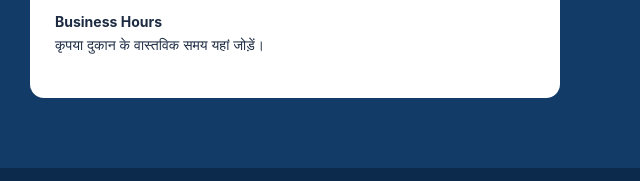
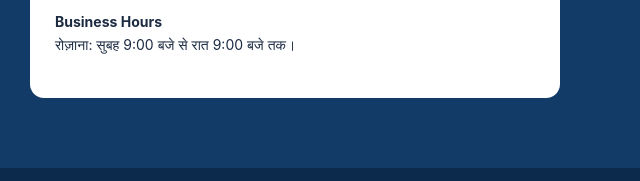
Before and after one commit to rahulkumarchaupal123-oss/rahul-cyber-cafe, a plain HTML site: page index.html in a window 1280 px wide. Shown: the part 2585-2766 px from the top of the page, 640-1280 px from the left. Drawn offline with Linux system fonts and the light colour scheme.

Commit message:
Update index.html

```diff
--- a/index.html
+++ b/index.html
@@ -32,7 +32,7 @@
 </div></section>
 <section id="printing" class="print-section"><div class="wrap print-grid"><div><p class="eyebrow">DOCUMENT PRINTING</p><h2>Print your documents<br>without the hassle.</h2><p>हमारी दुकान पर PDF और image documents की Black & White तथा Colour printing उपलब्ध है। QR-based online print ordering सुविधा विकसित की जा रही है।</p><ul><li>PDF / JPG / PNG print support</li><li>Black & White और Colour options</li><li>Single-side printing</li><li>प्रिंट से पहले कीमत की जानकारी</li></ul><p class="notice">ऑनलाइन QR Print Portal अभी सक्रिय नहीं है। कृपया चालू होने से पहले इस सेक्शन को live order link से न जोड़ें।</p></div><div class="print-box"><div class="paper"><div class="paper-logo">RC</div><div class="paper-lines"></div><div class="paper-lines small"></div><div class="paper-grid"></div><div class="paper-lines"></div><div class="paper-lines small"></div></div><div class="print-caption">DOCUMENT PRINTING<br><small>Black & White · Colour</small></div></div></div></section>
 <section id="about" class="section wrap about"><div><p class="eyebrow">ABOUT RAHUL CYBER CAFE</p><h2>आपके शहर में डिजिटल सहायता</h2></div><div><p>Rahul Cyber Cafe, Madhubani, Bihar में ऑनलाइन सेवाओं और डॉक्यूमेंट संबंधी जरूरतों के लिए स्थानीय सहायता केंद्र है। हमारा उद्देश्य प्रक्रियाओं को समझने, फॉर्म भरने और दस्तावेज तैयार करने में ग्राहकों की मदद करना है।</p><p class="small">हम सरकारी विभाग या बैंक नहीं हैं। किसी भी आवेदन की स्वीकृति संबंधित विभाग/संस्था के निर्णय पर निर्भर करती है।</p></div></section>
-<section id="contact" class="contact"><div class="wrap contact-grid"><div><p class="eyebrow">GET IN TOUCH</p><h2>हमसे संपर्क करें</h2><p>सेवा की उपलब्धता, आवश्यक दस्तावेज और शुल्क की जानकारी के लिए दुकान से संपर्क करें।</p></div><div class="contact-card"><p><b>Business</b><br>Rahul Cyber Cafe</p><p><b>Location</b><br>Madhubani, Bihar, India</p><p><b>Phone / WhatsApp</b><br><a href="tel:+916202496327">+91 62024 96327</a> · <a href="https://wa.me/916202496327" target="_blank" rel="noopener">WhatsApp पर संपर्क करें</a></p><p><b>Business Hours</b><br>कृपया दुकान के वास्तविक समय यहां जोड़ें।</p></div></div></section>
+<section id="contact" class="contact"><div class="wrap contact-grid"><div><p class="eyebrow">GET IN TOUCH</p><h2>हमसे संपर्क करें</h2><p>सेवा की उपलब्धता, आवश्यक दस्तावेज और शुल्क की जानकारी के लिए दुकान से संपर्क करें।</p></div><div class="contact-card"><p><b>Business</b><br>Rahul Cyber Cafe</p><p><b>Location</b><br>Madhubani, Bihar, India</p><p><b>Phone / WhatsApp</b><br><a href="tel:+916202496327">+91 62024 96327</a> · <a href="https://wa.me/916202496327" target="_blank" rel="noopener">WhatsApp पर संपर्क करें</a></p><p><b>Business Hours</b><br>रोज़ाना: सुबह 9:00 बजे से रात 9:00 बजे तक।</p></div></div></section>
 </main>
 <footer><div class="wrap foot"><span>© <span id="year"></span> Rahul Cyber Cafe</span><span><a href="privacy.html">Privacy Policy</a> · <a href="terms.html">Terms</a> · <a href="refund.html">Refund Policy</a></span></div></footer>
 <script>document.getElementById('year').textContent=new Date().getFullYear()</script>
```
